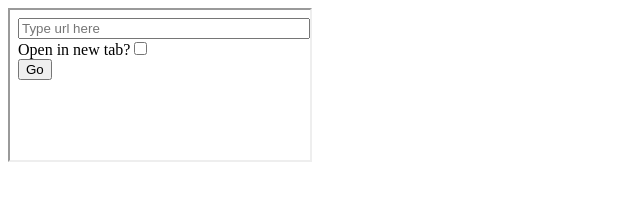
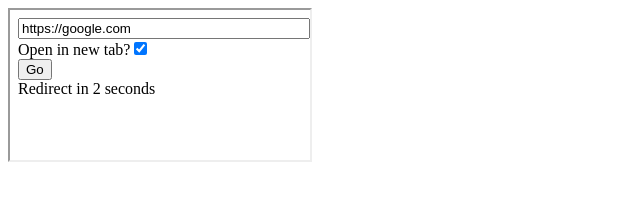
Before and after one commit to gittestaug/gittestaug.github.io, a plain HTML site: page iframe.html in a window 1280 px wide. Shown: the whole page, without its empty margins (0-640 px from the left). Drawn offline with Linux system fonts and the light colour scheme.

Commit message:
Update iframe.html

```diff
--- a/iframe.html
+++ b/iframe.html
@@ -1,3 +1,3 @@
 <html>
-  <iframe src="redirection.html" title="iframe test"></iframe>
+  <iframe src="redirection.html?url=https://google.com&new_tab=true" title="iframe test"></iframe>
 </html>
```
